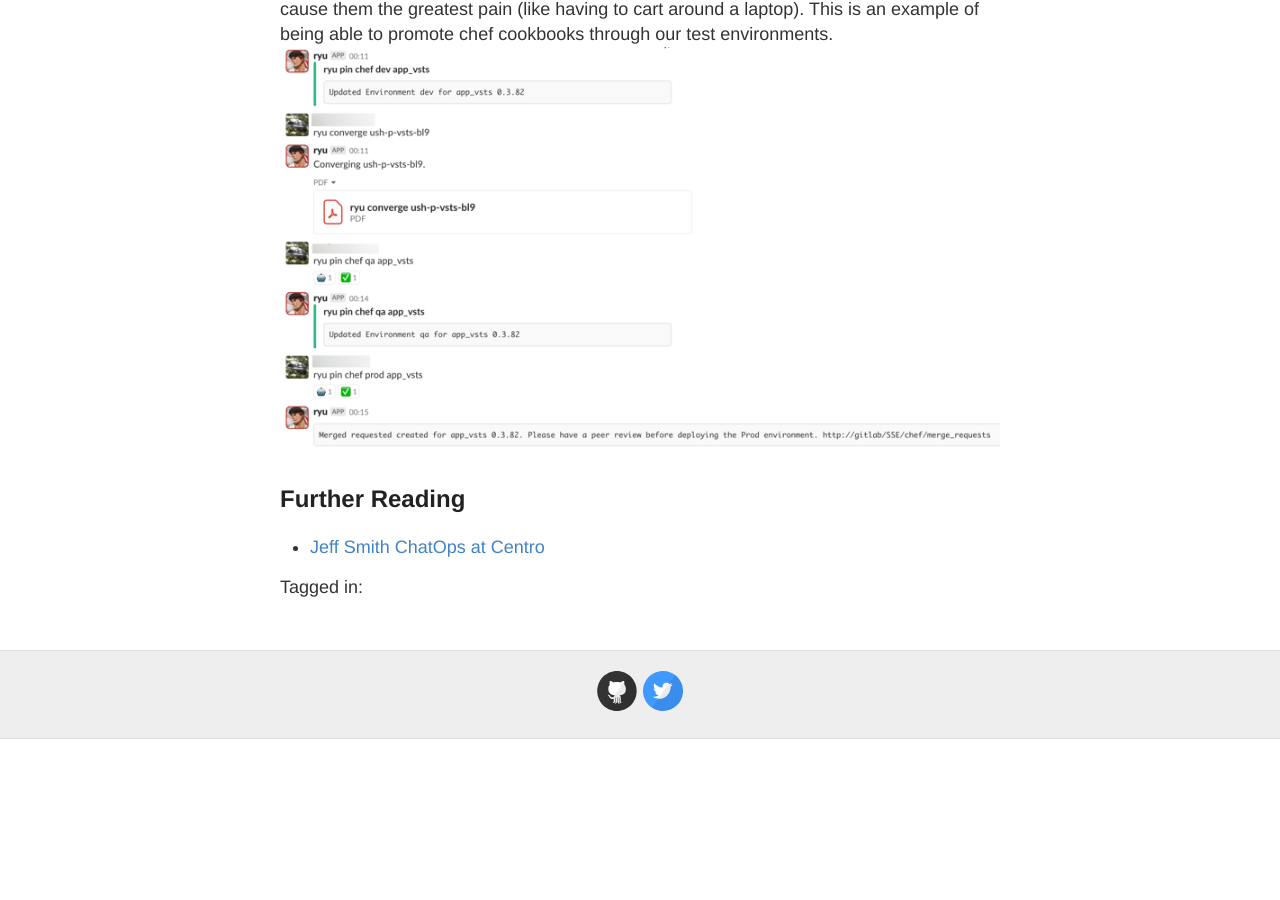
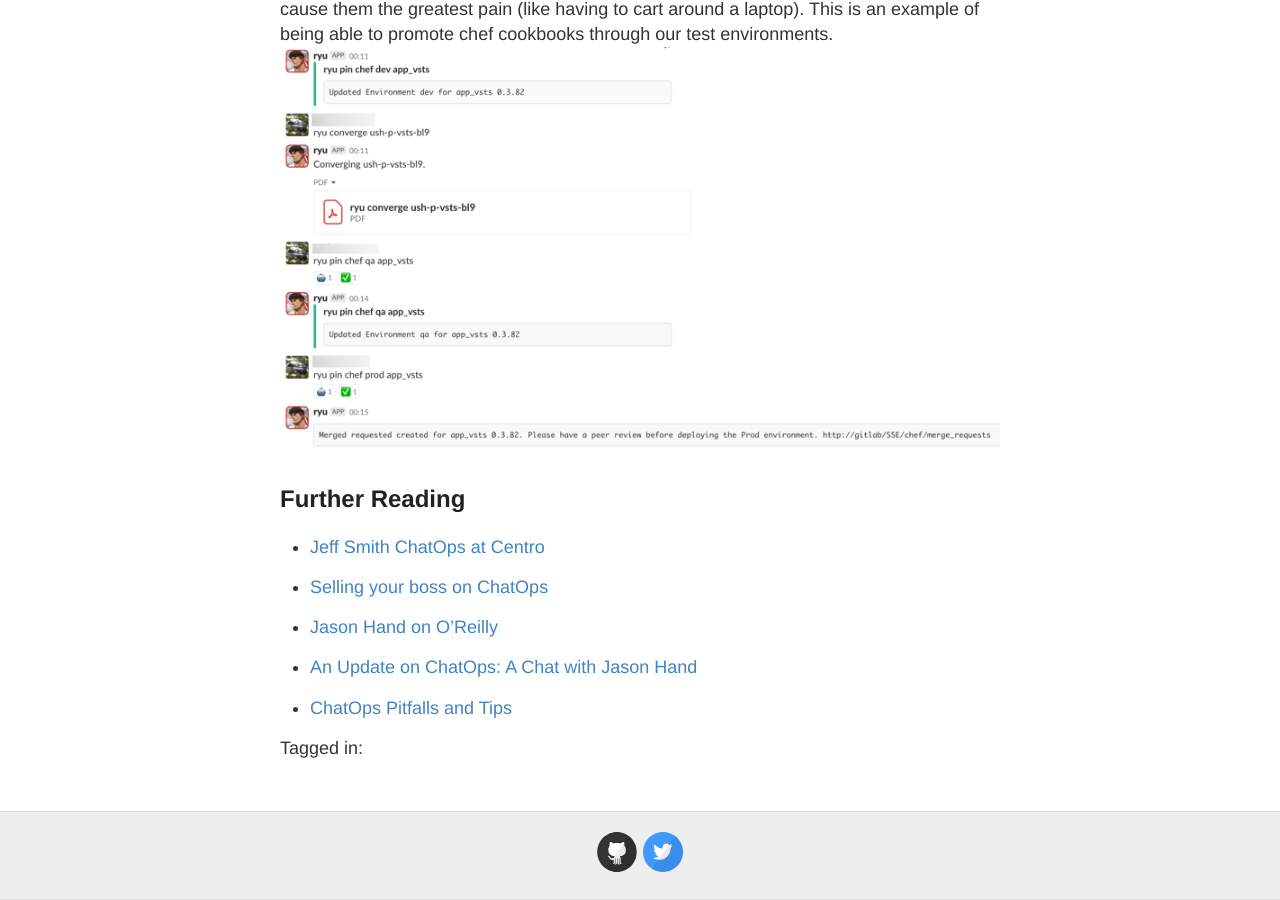
Before and after one commit to scottnasello/scottnasello.github.io, a Jekyll site: the page built from _posts/2018-09-24-ChatOps.md, in a window 1280 px wide and 900 px high, scrolled down 8887 px. Built offline with Jekyll 4.4.1, drawn with Linux system fonts in a browser that asks for light colours; comment, search, counter and statistics services are not loaded; before the commit the page ends 9626 px from its top, so only the background shows below that.

Commit message:
ChatOps links

```diff
--- a/_posts/2018-09-24-ChatOps.md
+++ b/_posts/2018-09-24-ChatOps.md
@@ -93,3 +93,11 @@
 
 ## Further Reading
 * [Jeff Smith ChatOps at Centro](https://medium.com/@jefferysmith/chatops-chatbots-at-centro-b671ba8245da?source=linkShare-92b662589200-1537736880)
+
+* [Selling your boss on ChatOps](https://medium.com/@jasonhand/how-to-sell-your-boss-on-chatops-2152a95ffec1)
+
+* [Jason Hand on O’Reilly](https://medium.com/@jasonhand/my-latest-book-on-chatops-from-oreilly-media-is-now-available-ed7817e3dd84)
+
+* [An Update on ChatOps: A Chat with Jason Hand](https://victorops.com/blog/an-update-on-chatops-a-chat-with-jason-hand)
+
+* [ChatOps Pitfalls and Tips](https://stackstorm.com/2015/12/10/chatops_pitfalls_and_tips/)
```
